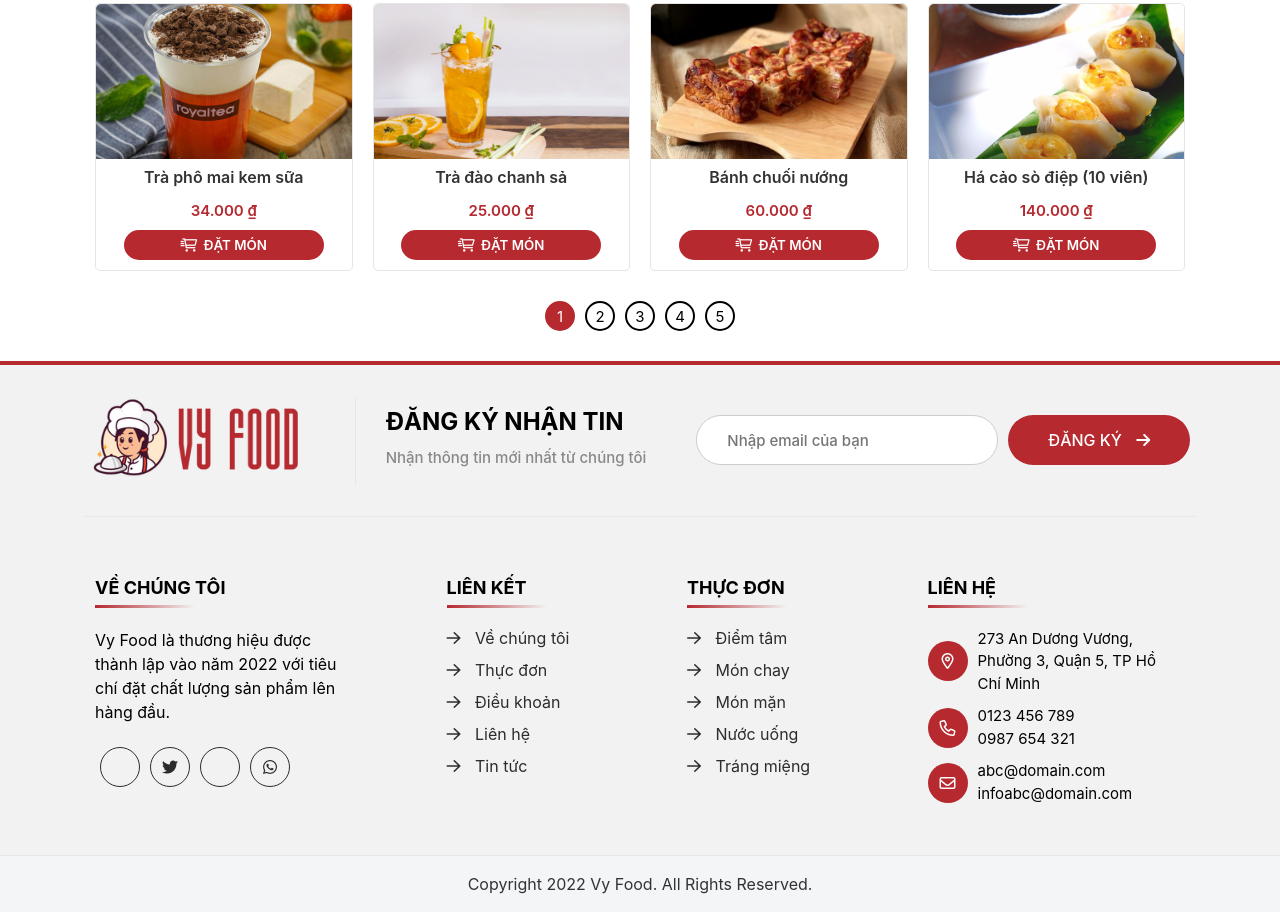
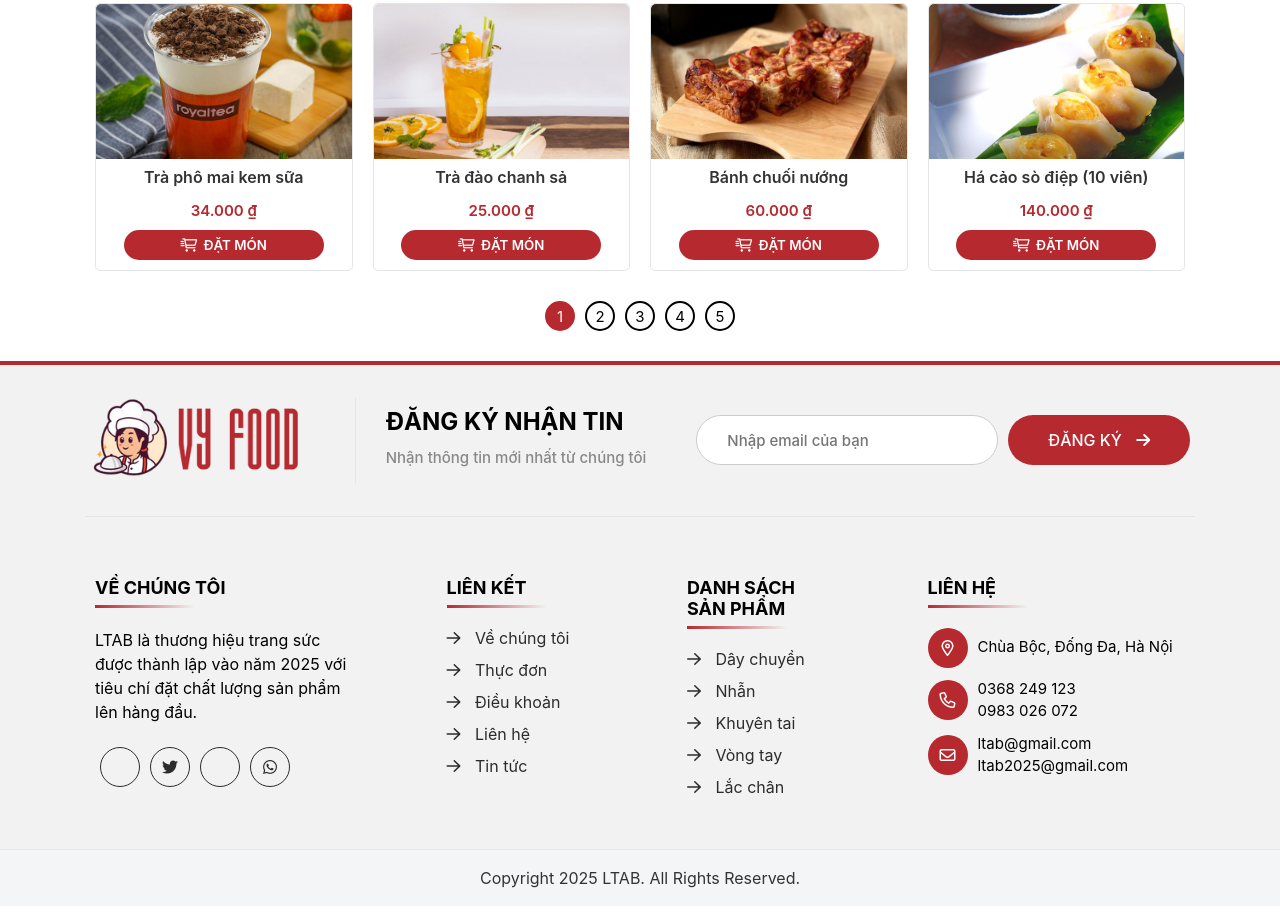
Before and after one commit to hathu1485/BTL-LTUD, a plain HTML site: page Webbanhang-main/index.html in a window 1280 px wide. Shown: the part 1734-2646 px from the top of the page. Drawn offline with Linux system fonts and the light colour scheme; a web font is replaced by a local one.

Commit message:
Update index.html

```diff
--- a/Webbanhang-main/index.html
+++ b/Webbanhang-main/index.html
@@ -5,7 +5,7 @@
     <meta charset="UTF-8">
     <meta http-equiv="X-UA-Compatible" content="IE=edge">
     <meta name="viewport" content="width=device-width, initial-scale=1.0">
-    <title>Vy Food</title>
+    <title>LTAB</title>
     <link href='./assets/img/favicon.png' rel='icon' type='image/x-icon' />
     <link rel="stylesheet" href="./assets/css/main.css">
     <link rel="stylesheet" href="./assets/css/home-responsive.css">
@@ -18,7 +18,7 @@
             <div class="container">
                 <div class="header-top-left">
                     <ul class="header-top-list">
-                        <li><a href=""><i class="fa-regular fa-phone"></i> 0123 456 789 (miễn phí)</a></li>
+                        <li><a href=""><i class="fa-regular fa-phone"></i> 0368 249 123 (miễn phí)</a></li>
                         <li><a href=""><i class="fa-light fa-location-dot"></i> Xem vị trí cửa hàng</a></li>
                     </ul>
                 </div>
@@ -43,7 +43,7 @@
                 <div class="header-middle-center">
                     <form action="" class="form-search">
                         <span class="search-btn"><i class="fa-light fa-magnifying-glass"></i></span>
-                        <input type="text" class="form-search-input" placeholder="Tìm kiếm món ăn..."
+                        <input type="text" class="form-search-input" placeholder="Tìm kiếm sản phẩm..."
                             oninput="searchProducts()">
                         <button class="filter-btn"><i class="fa-light fa-filter-list"></i><span>Lọc</span></button>
                     </form>
@@ -87,13 +87,13 @@
         <div class="container">
             <ul class="menu-list">
                 <li class="menu-list-item"><a href="" class="menu-link">Trang chủ</a></li>
-                <li class="menu-list-item" onclick="showCategory('Món chay')"><a href="javascript:;" class="menu-link">Món chay</a></li>
-                <li class="menu-list-item" onclick="showCategory('Món mặn')"><a href="javascript:;" class="menu-link">Món mặn</a></li>
-                <li class="menu-list-item" onclick="showCategory('Món lẩu')"><a href="javascript:;" class="menu-link">Món lẩu</a></li>
-                <li class="menu-list-item" onclick="showCategory('Món ăn vặt')"><a href="javascript:;" class="menu-link">Món ăn vặt</a></li>
-                <li class="menu-list-item" onclick="showCategory('Món tráng miệng')"><a href="javascript:;" class="menu-link">Món tráng miệng</a></li>
-                <li class="menu-list-item" onclick="showCategory('Nước uống')"><a href="javascript:;" class="menu-link">Nước uống</a></li>
-                <li class="menu-list-item" onclick="showCategory('Món khác')"><a href="javascript:;" class="menu-link">Món khác</a></li>
+                <li class="menu-list-item" onclick="showCategory('Dây chuyền')"><a href="javascript:;" class="menu-link">Dây chuyền</a></li>
+                <li class="menu-list-item" onclick="showCategory('Nhẫn')"><a href="javascript:;" class="menu-link">Nhẫn</a></li>
+                <li class="menu-list-item" onclick="showCategory('Khuyên tai')"><a href="javascript:;" class="menu-link">Khuyên tai</a></li>
+                <li class="menu-list-item" onclick="showCategory('Vòng tay')"><a href="javascript:;" class="menu-link">Vòng tay</a></li>
+                <li class="menu-list-item" onclick="showCategory('Lắc chân')"><a href="javascript:;" class="menu-link">Lắc chân</a></li>
+                <li class="menu-list-item" onclick="showCategory('Phụ kiện đi kèm')"><a href="javascript:;" class="menu-link">Phụ kiện đi kèm</a></li>
+                <li class="menu-list-item" onclick="showCategory('Khác')"><a href="javascript:;" class="menu-link">Khác</a></li>
             </ul>
         </div>
     </nav>
@@ -103,12 +103,12 @@
                 <span>Phân loại </span>
                 <select name="" id="advanced-search-category-select" onchange="searchProducts()">
                     <option>Tất cả</option>
-                    <option>Món chay</option>
-                    <option>Món mặn</option>
-                    <option>Món lẩu</option>
-                    <option>Món ăn vặt</option>
-                    <option>Món tráng miệng</option>
-                    <option>Nước uống</option>
+                    <option>Dây chuyền</option>
+                    <option>Nhẫn</option>
+                    <option>Khuyên tai</option>
+                    <option>Vòng tay</option>
+                    <option>Lắc chân</option>
+                    <option>Phụ kiện đi kèm</option>
                 </select>
             </div>
             <div class="advanced-search-price">
@@ -174,7 +174,7 @@
                 </div>
             </div>
             <div class="home-title-block" id="home-title">
-                <h2 class="home-title">Khám phá thực đơn của chúng tôi</h2>
+                <h2 class="home-title">Khám phá các sản phẩm của chúng tôi</h2>
             </div>
             <div class="home-products" id="home-products">
             </div>
@@ -401,7 +401,7 @@
                     <div class="widget-row-col-1">
                         <h3 class="widget-title">Về chúng tôi</h3>
                         <div class="widget-row-col-content">
-                            <p>Vy Food là thương hiệu được thành lập vào năm 2022 với tiêu chí đặt chất lượng sản phẩm lên hàng đầu.</p>
+                            <p>LTAB là thương hiệu trang sức được thành lập vào năm 2025 với tiêu chí đặt chất lượng sản phẩm lên hàng đầu.</p>
                         </div>
                         <div class="widget-social">
                             <div class="widget-social-item">
@@ -462,36 +462,36 @@
                         </ul>
                     </div>
                     <div class="widget-row-col">
-                        <h3 class="widget-title">Thực đơn</h3>
+                        <h3 class="widget-title">Danh sách sản phẩm</h3>
                         <ul class="widget-contact">
                             <li class="widget-contact-item">
                                 <a href="">
                                     <i class="fa-regular fa-arrow-right"></i>
-                                    <span>Điểm tâm</span>
+                                    <span>Dây chuyền</span>
                                 </a>
                             </li>
                             <li class="widget-contact-item">
                                 <a href="">
                                     <i class="fa-regular fa-arrow-right"></i>
-                                    <span>Món chay</span>
+                                    <span>Nhẫn</span>
                                 </a>
                             </li>
                             <li class="widget-contact-item">
                                 <a href="">
                                     <i class="fa-regular fa-arrow-right"></i>
-                                    <span>Món mặn</span>
+                                    <span>Khuyên tai</span>
                                 </a>
                             </li>
                             <li class="widget-contact-item">
                                 <a href="">
                                     <i class="fa-regular fa-arrow-right"></i>
-                                    <span>Nước uống</span>
+                                    <span>Vòng tay</span>
                                 </a>
                             </li>
                             <li class="widget-contact-item">
                                 <a href="">
                                     <i class="fa-regular fa-arrow-right"></i>
-                                    <span>Tráng miệng</span>
+                                    <span>Lắc chân</span>
                                 </a>
                             </li>
                         </ul>
@@ -504,7 +504,7 @@
                                     <i class="fa-regular fa-location-dot"></i>
                                 </div>
                                 <div class="contact-content">
-                                    <span>273 An Dương Vương, Phường 3, Quận 5, TP Hồ Chí Minh</span>
+                                    <span>Chùa Bộc, Đống Đa, Hà Nội</span>
                                 </div>
                             </div>
                             <div class="contact-item">
@@ -512,9 +512,9 @@
                                     <i class="fa-regular fa-phone"></i>
                                 </div>
                                 <div class="contact-content contact-item-phone">
-                                    <span>0123 456 789</span>
+                                    <span>0368 249 123</span>
                                     <br>
-                                    <span>0987 654 321</span>
+                                    <span>0983 026 072</span>
                                 </div>
                             </div>
                             <div class="contact-item">
@@ -522,8 +522,8 @@
                                     <i class="fa-regular fa-envelope"></i>
                                 </div>
                                 <div class="contact-content conatct-item-email">
-                                    <span>abc@domain.com</span><br />
-                                    <span>infoabc@domain.com</span>
+                                    <span>ltab@gmail.com</span><br />
+                                    <span>ltab2025@gmail.com</span>
                                 </div>
                             </div>
                         </div>
@@ -535,7 +535,7 @@
     <div class="copyright-wrap">
         <div class="container">
             <div class="copyright-content">
-                <p>Copyright 2022 Vy Food. All Rights Reserved.</p>
+                <p>Copyright 2025 LTAB. All Rights Reserved.</p>
             </div>
         </div>
     </div>
@@ -621,11 +621,11 @@
                             <p class="checkout-content-label">Lấy hàng tại chi nhánh</p>
                             <div class="delivery-time">
                                 <input type="radio" name="chinhanh" id="chinhanh-1" class="radio">
-                                <label for="chinhanh-1">273 An Dương Vương, Phường 3, Quận 5</label>
+                                <label for="chinhanh-1">95 Chùa Bộc, Đống Đa, Hà Nội</label>
                             </div>
                             <div class="delivery-time">
                                 <input type="radio" name="chinhanh" id="chinhanh-2" class="radio">
-                                <label for="chinhanh-2">04 Tôn Đức Thắng, Phường Bến Nghé, Quận 1</label>
+                                <label for="chinhanh-2">252 Tây Sơn, Đống Đa, Hà Nội</label>
                             </div>
                         </div>
                         <div class="content-group">
```
